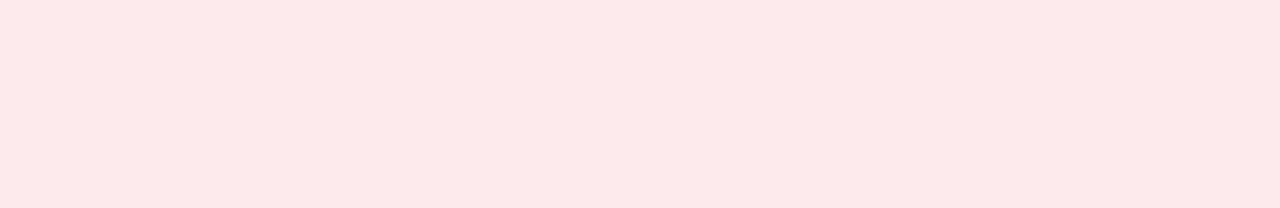
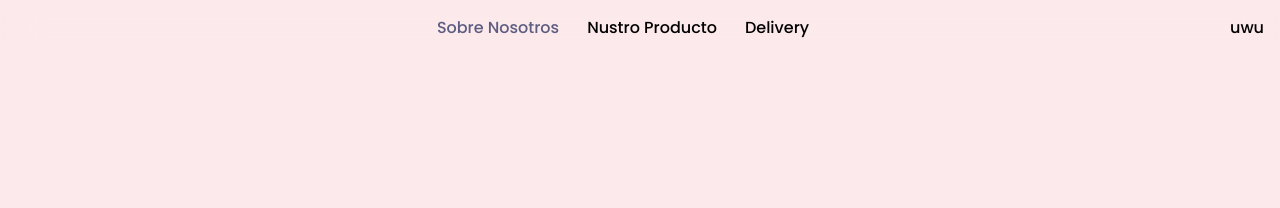
Before and after one commit to Laguilavo10/cake-shop, an Astro site: page / in a window 1280 px wide. Shown: the top 208 px of the page. Built offline with nearby package versions, Linux system fonts and the light colour scheme; Astro itself is replaced by a stand-in of ours.

Commit message:
add Header

```diff
--- /dev/null
+++ b/src/components/Header.astro
@@ -0,0 +1,17 @@
+---
+
+---
+
+<header class=' fixed top-0 left-0 right-0 z-30 w-full md:flex md:items-center md:justify-between md:py-4 md:px-4 md:backdrop-blur-[20px]'>
+  <div>
+
+  </div>
+  <ul class='flex gap-7 f '>
+    <li class='text-secondary'>Sobre Nosotros</li>
+    <li>Nustro Producto</li>
+    <li>Delivery</li>
+  </ul>
+  <div>
+    uwu
+  </div>
+</header>
--- a/src/components/Hero.astro
+++ b/src/components/Hero.astro
@@ -1,6 +1,5 @@
 ---
 import cake from '../assets/cake.png'
-console.log(cake)
 ---
 
 <section
--- a/src/pages/index.astro
+++ b/src/pages/index.astro
@@ -2,9 +2,11 @@
 import Layout from '../layouts/Layout.astro';
 import Card from '../components/Card.astro';
 import Hero from '../components/Hero.astro';
+import Header from '../components/Header.astro';
 ---
 
 <Layout title="Welcome to Astro.">
+	<Header/>
 	<main>
 		<Hero/>
 	</main>
```
